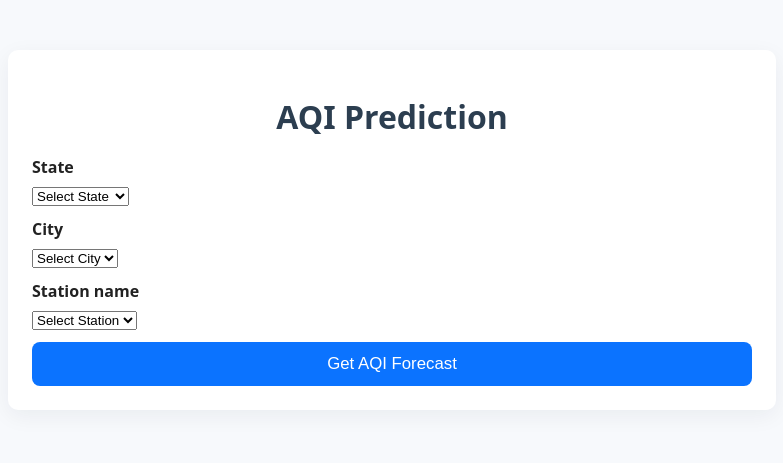
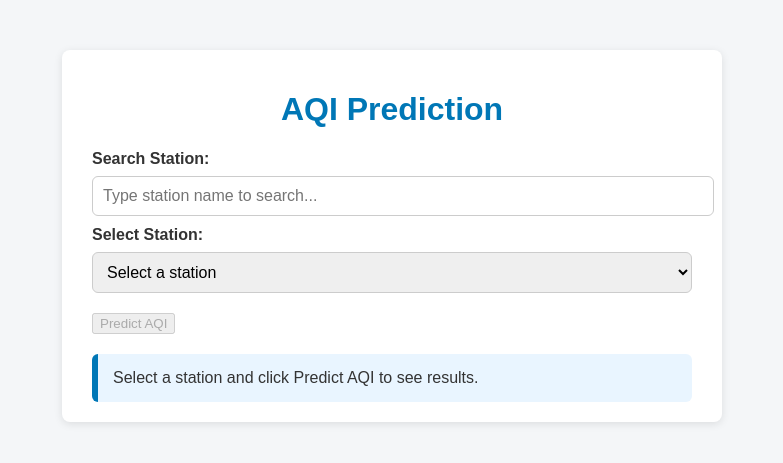
Before and after one commit to AQI-BE-Project/AQI_using_flask, a Flask app: page / in a window 1280 px wide. Shown: the top 463 px of the page, without its empty margins (248-1031 px from the left). Run offline with Flask 2, Linux system fonts and the light colour scheme; data that the repository does not hold is empty.

Commit message:
Updated logic to load all AQI Stations in India from waqi.info website.

```diff
--- a/app.py
+++ b/app.py
@@ -2,19 +2,17 @@ import os
 import json
 import pickle
 import requests
-import pandas as pd
 import traceback
+
 from flask import Flask, render_template, request, jsonify
 
 app = Flask(__name__)
 
-# Config: paths / env
 MODEL_PATH = os.environ.get("MODEL_PATH", "new_model_realtime.pickle")
-CSV_FALLBACK = os.environ.get("AQI_CSV_PATH", "AQI_Data_Updated.csv")
-WAQI_TOKEN = os.environ.get("WAQI_TOKEN")  # MUST be set in env
+WAQI_TOKEN = os.environ.get("WAQI_TOKEN")
 DEBUG_MODE = os.environ.get("DEBUG_MODE", "true").lower() == "true"
 
-# Load model
+# Load ML model
 try:
     with open(MODEL_PATH, "rb") as f:
         model = pickle.load(f)
@@ -23,22 +21,45 @@ except Exception as e:
     print(f"[ERROR] Could not load model from {MODEL_PATH}: {e}")
     traceback.print_exc()
 
-# Load fallback CSV
-if os.path.exists(CSV_FALLBACK):
+stations_list = []  # store all stations in a flat list
+
+def fetch_all_stations():
+    global stations_list
+    stations_list = []
     try:
-        df_aqi = pd.read_csv(CSV_FALLBACK)
+        # This covers India — change lat/lng to expand area if needed
+        url = f"https://api.waqi.info/map/bounds/?token={WAQI_TOKEN}&latlng=8.0,68.0,37.0,97.0"
+        resp = requests.get(url, timeout=20)
+        resp.raise_for_status()
+        data = resp.json()
+
+        if data.get("status") != "ok":
+            print(f"[WARN] WAQI API status not ok: {data.get('status')}")
+            return
+
+        for station in data.get("data", []):
+            name = station['station']['name']
+            uid = station['uid']
+            stations_list.append({"name": name, "uid": uid})
+
+        print(f"[INFO] Loaded {len(stations_list)} stations.")
+
     except Exception as e:
-        df_aqi = None
-        print(f"[ERROR] Could not read CSV: {e}")
+        print("[ERROR] Failed to fetch stations from WAQI API:")
         traceback.print_exc()
-else:
-    df_aqi = None
 
+fetch_all_stations()
 
 @app.route("/")
 def index():
-    return render_template("index.html")
+    return render_template("index.html", waqi_token=WAQI_TOKEN)
 
+@app.route("/stations_list")
+def get_all_stations():
+    try:
+        return jsonify(stations_list)
+    except Exception as e:
+        return jsonify({"error": str(e)}), 500
 
 @app.route("/predict", methods=["POST"])
 def predict_ajax():
@@ -48,20 +69,17 @@ def predict_ajax():
         if not WAQI_TOKEN:
             raise EnvironmentError("WAQI_TOKEN not set in server environment.")
 
-        input1 = request.form.get("input1", "").strip()
-        input2 = request.form.get("input2", "").strip()
-        input3 = request.form.get("input3", "").strip()
-
-        if not input3:
-            raise ValueError("input3 (station) is required.")
+        station_uid = request.form.get("input3", "").strip()
+        if not station_uid:
+            raise ValueError("input3 (station UID) is required.")
 
         base_url = "https://api.waqi.info"
-        r = requests.get(f"{base_url}/feed/{input3}/?token={WAQI_TOKEN}", timeout=10)
+        r = requests.get(f"{base_url}/feed/@{station_uid}/?token={WAQI_TOKEN}", timeout=10)
         r.raise_for_status()
         data = r.json()
 
         if data.get("status") != "ok":
-            raise ValueError(f"WAQI API returned status: {data.get('status')}", data)
+            raise ValueError(f"WAQI API returned status: {data.get('status')}")
 
         pollutants = ['pm25', 'pm10', 'o3']
         val = []
@@ -115,19 +133,14 @@ def predict_ajax():
 
         return jsonify({
             'result': classification,
-            'input1': input1,
-            'input2': input2,
-            'input3': input3,
+            'input3': station_uid,
             'result1': classification,
             'json_string': json.dumps(weekly_data)
         })
 
     except Exception as e:
-        # Log full error to console
         print("[ERROR] Exception in /predict route:")
         traceback.print_exc()
-
-        # Return detailed info if debug mode is on
         if DEBUG_MODE:
             return jsonify({
                 "error": str(e),
@@ -137,12 +150,10 @@ def predict_ajax():
         else:
             return jsonify({"error": "Server error"}), 500
 
-
 @app.route("/health")
 def health():
     return "ok", 200
 
-
 if __name__ == "__main__":
     port = int(os.environ.get("PORT", 5002))
     app.run(host="0.0.0.0", port=port, debug=True)
--- a/predict.py
+++ b/predict.py
@@ -1,4 +1,3 @@
-# predict.py
 import os
 import pickle
 
@@ -12,10 +11,8 @@ def load_model():
             _model = pickle.load(f)
     return _model
 
-# load at import time so a WSGI server with --preload will preload it
 _MODEL = load_model()
 
 def predict_from_features(features_list):
-    """features_list: 1D list/array matching model input"""
     pred = _MODEL.predict([features_list])
     return float(pred[0])
--- a/requirements.txt
+++ b/requirements.txt
@@ -4,3 +4,4 @@ requests
 pandas
 numpy
 scikit-learn==1.6.0
+geopy
--- a/scripts/download_model.py
+++ /dev/null
@@ -1,5 +0,0 @@
-# scripts/download_model.py
-from huggingface_hub import hf_hub_download
-# repo_id = "your-username/your-model-repo"  # public
-path = hf_hub_download(repo_id="your-username/your-model-repo", filename="model.pkl")
-print("Downloaded model to", path)
--- a/static/styles.css
+++ b/static/styles.css
@@ -1,39 +1,69 @@
 body {
-  font-family: system-ui, -apple-system, "Segoe UI", Roboto, "Helvetica Neue", Arial;
-  background: #f7f9fc;
-  margin: 0;
-  padding: 20px;
-  color: #222;
+    font-family: Arial, sans-serif;
+    margin: 0;
+    padding: 0;
+    background: #f4f6f8;
+    color: #333;
 }
 
 .container {
-  max-width: 720px;
-  margin: 30px auto;
-  background: #fff;
-  padding: 24px;
-  border-radius: 10px;
-  box-shadow: 0 6px 22px rgba(20,30,50,0.06);
+    max-width: 600px;
+    margin: 50px auto;
+    background: white;
+    padding: 20px 30px;
+    border-radius: 8px;
+    box-shadow: 0 2px 8px rgba(0,0,0,0.1);
 }
 
-h1 { text-align:center; color:#2c3e50; margin-bottom:18px; }
-
-.input-group { margin-bottom:12px; }
-label { display:block; margin-bottom:6px; font-weight:600; }
-input[type="text"], input[type="url"], input[type="number"] {
-  width:100%; padding:10px; border:1px solid #d6dbe3; border-radius:6px; font-size:1rem;
-  box-sizing:border-box;
+h1 {
+    text-align: center;
+    color: #0077b6;
 }
 
-button {
-  display:block; width:100%; padding:12px; border-radius:8px; border:0; background:#0b73ff; color:#fff;
-  font-size:1.05rem; cursor:pointer;
+label {
+    font-weight: bold;
+    display: block;
+    margin-bottom: 8px;
 }
-button:hover { background:#095ecc; }
 
-.result { margin-top:20px; padding:14px; background:#e9f7ef; border:1px solid #27ae60; color:#1a7a33; border-radius:6px; text-align:center; }
-.error { margin-top:20px; padding:12px; background:#fdecea; border:1px solid #e74c3c; color:#b02b2b; border-radius:6px; }
+select {
+    width: 100%;
+    padding: 10px;
+    font-size: 16px;
+    border: 1px solid #ccc;
+    border-radius: 6px;
+    outline: none;
+    margin-bottom: 20px;
+}
 
-#weekly { margin-top:18px; }
-table { width:100%; border-collapse:collapse; }
-th, td { padding:8px 10px; border-bottom:1px solid #eef2f7; text-align:left; }
-th { background:#fafbfc; font-weight:700; }
+select:focus {
+    border-color: #0077b6;
+    box-shadow: 0 0 5px rgba(0, 119, 182, 0.4);
+}
+
+.aqi-display {
+    padding: 15px;
+    background: #e9f5ff;
+    border-radius: 6px;
+    border-left: 6px solid #0077b6;
+    font-size: 16px;
+}
+
+.aqi-display p {
+    margin: 0;
+}
+
+.aqi-good {
+    background: #e0f7e9;
+    border-left-color: #2ecc71;
+}
+
+.aqi-moderate {
+    background: #fff8e1;
+    border-left-color: #f1c40f;
+}
+
+.aqi-unhealthy {
+    background: #fdecea;
+    border-left-color: #e74c3c;
+}
--- a/templates/index.html
+++ b/templates/index.html
@@ -5,146 +5,163 @@
     <meta name="viewport" content="width=device-width,initial-scale=1"/>
     <title>AQI Prediction</title>
     <link rel="stylesheet" href="{{ url_for('static', filename='styles.css') }}">
+    <style>
+        /* Searchable dropdown input */
+        #stationSearch {
+            width: 100%;
+            padding: 10px;
+            font-size: 16px;
+            margin-bottom: 10px;
+            border: 1px solid #ccc;
+            border-radius: 6px;
+            outline: none;
+        }
+        #stationSearch:focus {
+            border-color: #0077b6;
+            box-shadow: 0 0 5px rgba(0, 119, 182, 0.4);
+        }
+
+        /* Highlight matched text in options */
+        .highlight {
+            background-color: yellow;
+            font-weight: bold;
+        }
+    </style>
 </head>
 <body>
 <div class="container">
     <h1>AQI Prediction</h1>
 
-    <form id="predict-form">
-      <input type="hidden" name="action" value="post">
+    <label for="stationSearch">Search Station:</label>
+    <input type="text" id="stationSearch" placeholder="Type station name to search..." />
 
-      <div class="input-group">
-        <label for="input1">State</label>
-        <select id="input1" name="input1" required>
-          <option value="">Select State</option>
+    <label for="stationSelect">Select Station:</label>
+    <select id="stationSelect" disabled>
+        <option value="">Select a station</option>
     </select>
-      </div>
 
-      <div class="input-group">
-        <label for="input2">City</label>
-        <select id="input2" name="input2" required>
-          <option value="">Select City</option>
-        </select>
-      </div>
+    <button id="predictBtn" disabled>Predict AQI</button>
 
-      <div class="input-group">
-        <label for="input3">Station name</label>
-        <select id="input3" name="input3" required>
-          <option value="">Select Station</option>
-        </select>
-      </div>
-
-      <button type="submit">Get AQI Forecast</button>
-    </form>
-
-    <div id="error" class="error" style="display:none;"></div>
-
-    <div id="single-result" class="result" style="display:none;">
-      <h2>Predicted AQI: <span id="pred-val"></span></h2>
-    </div>
-
-    <div id="weekly" style="display:none;">
-      <h3>7-day forecasts</h3>
-      <table id="weekly-table">
-        <thead>
-          <tr><th>Date</th><th>Avg AQI</th><th>Max AQI</th><th>Min AQI</th></tr>
-        </thead>
-        <tbody></tbody>
-      </table>
+    <div id="aqiResult" class="aqi-display" style="margin-top:20px;">
+        <p>Select a station and click Predict AQI to see results.</p>
     </div>
 </div>
 
 <script>
-    // Your state/city/station mapping
-    const stateObject = {
-      "Karnataka": {
-        "Bangalore": ["bangalore", "whitefield", "yelahanka"],
-        "Mysore": ["mysore_station1", "mysore_station2"]
-      },
-      "Maharashtra": {
-        "Mumbai": ["colaba", "powai", "sion"],
-        "Pune": ["shivajinagar", "hadapsar"]
+const stationSearch = document.getElementById("stationSearch");
+const stationSelect = document.getElementById("stationSelect");
+const predictBtn = document.getElementById("predictBtn");
+const aqiResult = document.getElementById("aqiResult");
+
+let allStations = [];
+
+// Fetch stations from backend
+async function loadStations() {
+    try {
+        const res = await fetch("/stations_list");
+        const stations = await res.json();
+        allStations = stations;
+
+        populateDropdown(allStations);
+        stationSelect.disabled = false;
+    } catch (err) {
+        console.error("Failed to load stations:", err);
+        stationSelect.innerHTML = `<option value="">Error loading stations</option>`;
+        stationSelect.disabled = true;
     }
-      // Add rest from your big stateObject here
-    };
-
-    window.onload = function () {
-      const stateSel = document.getElementById("input1");
-      const citySel = document.getElementById("input2");
-      const stationSel = document.getElementById("input3");
-
-      // Populate states
-      for (let state in stateObject) {
-        stateSel.options[stateSel.options.length] = new Option(state, state);
 }
 
-      // On state change → load cities
-      stateSel.onchange = function () {
-        citySel.length = 1;
-        stationSel.length = 1;
-        if (this.selectedIndex < 1) return;
-        for (let city in stateObject[this.value]) {
-          citySel.options[citySel.options.length] = new Option(city, city);
+// Populate dropdown with optional search highlight
+function populateDropdown(stations, highlight="") {
+    stationSelect.innerHTML = `<option value="">Select a station</option>`;
+    const query = highlight.toLowerCase();
+
+    stations.forEach(station => {
+        const opt = document.createElement("option");
+        opt.value = station.uid;
+
+        if(query && station.name.toLowerCase().includes(query)) {
+            // Highlight matching text
+            const regex = new RegExp(`(${query})`, "ig");
+            opt.innerHTML = station.name.replace(regex, '<span class="highlight">$1</span>');
+        } else {
+            opt.textContent = station.name;
         }
-      };
+        stationSelect.appendChild(opt);
+    });
+    stationSelect.disabled = stationSelect.options.length <= 1;
+}
 
-      // On city change → load stations
-      citySel.onchange = function () {
-        stationSel.length = 1;
-        if (this.selectedIndex < 1) return;
-        let stations = stateObject[stateSel.value][this.value];
-        for (let i = 0; i < stations.length; i++) {
-          stationSel.options[stationSel.options.length] = new Option(stations[i], stations[i]);
-        }
-      };
-    };
+// Filter dropdown based on search input
+stationSearch.addEventListener("input", () => {
+    const query = stationSearch.value.toLowerCase();
+    const filteredStations = allStations.filter(station =>
+        station.name.toLowerCase().includes(query)
+    );
+    populateDropdown(filteredStations, query);
+    predictBtn.disabled = true;
+});
 
-    // Fetch prediction
-    const form = document.getElementById('predict-form');
-    form.addEventListener('submit', async (e) => {
-      e.preventDefault();
-      document.getElementById('error').style.display = 'none';
-      document.getElementById('weekly').style.display = 'none';
-      document.getElementById('single-result').style.display = 'none';
+stationSelect.addEventListener("change", () => {
+    predictBtn.disabled = !stationSelect.value;
+});
 
-      const formData = new FormData(form);
+predictBtn.addEventListener("click", async () => {
+    const stationUid = stationSelect.value;
+    if (!stationUid) return;
+
+    aqiResult.innerHTML = "<p>Loading AQI prediction...</p>";
+
+    const formData = new FormData();
+    formData.append("input1", "");
+    formData.append("input2", "");
+    formData.append("input3", stationUid);
+
     try {
-        const resp = await fetch('/predict', {
-          method: 'POST',
-          body: formData
-        });
-        const data = await resp.json();
-        if (!resp.ok) {
-          const err = data.error || JSON.stringify(data);
-          showError(err);
+        const res = await fetch("/predict", { method: "POST", body: formData });
+        const result = await res.json();
+
+        if (result.error) {
+            aqiResult.innerHTML = `<p style="color:red;">Error: ${result.error}</p>`;
             return;
         }
-        // Single result
-        document.getElementById('pred-val').innerText = data.result;
-        document.getElementById('single-result').style.display = 'block';
 
-        // Weekly
-        const weekly = JSON.parse(data.json_string);
-        const tbody = document.querySelector('#weekly-table tbody');
-        tbody.innerHTML = '';
-        for (let i = 0; i < weekly.Date_val.length; i++) {
-          const row = document.createElement('tr');
-          row.innerHTML = `<td>${weekly.Date_val[i] || '-'}</td><td>${weekly.avg_val[i]}</td><td>${weekly.Max[i]}</td><td>${weekly.Min[i]}</td>`;
-          tbody.appendChild(row);
+        const forecast = JSON.parse(result.json_string);
+        let tableHTML = `<table border="1" cellpadding="8" cellspacing="0" style="width:100%; margin-top:15px;">
+            <thead>
+                <tr>
+                    <th>Date</th>
+                    <th>Predicted Avg</th>
+                    <th>Predicted Max</th>
+                    <th>Predicted Min</th>
+                </tr>
+            </thead>
+            <tbody>`;
+
+        for (let i = 0; i < forecast.Date_val.length; i++) {
+            tableHTML += `<tr>
+                <td>${forecast.Date_val[i]}</td>
+                <td>${forecast.avg_val[i]}</td>
+                <td>${forecast.Max[i]}</td>
+                <td>${forecast.Min[i]}</td>
+            </tr>`;
         }
-        document.getElementById('weekly').style.display = 'block';
 
+        tableHTML += "</tbody></table>";
+
+        aqiResult.innerHTML = `
+            <h3>Predicted AQI: ${result.result}</h3>
+            <p><strong>Station UID:</strong> ${result.input3}</p>
+            ${tableHTML}
+        `;
     } catch (err) {
-        showError(err.toString());
+        console.error("Prediction error:", err);
+        aqiResult.innerHTML = `<p style="color:red;">Prediction failed. See console for details.</p>`;
     }
 });
 
-    function showError(msg) {
-      const el = document.getElementById('error');
-      el.innerText = msg;
-      el.style.display = 'block';
-    }
+// Initialize station list on page load
+loadStations();
 </script>
-
 </body>
 </html>
```
Also changed, not shown: render.yaml (+8 -2 lines). Lines whose indentation alone changed are shown as unchanged.
